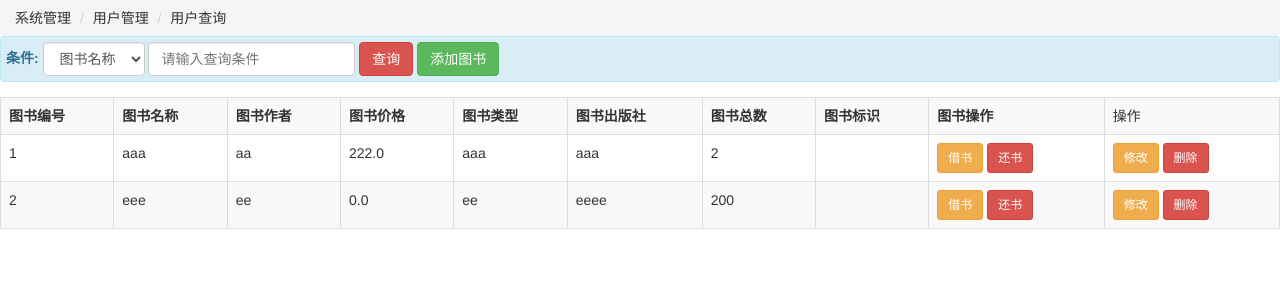
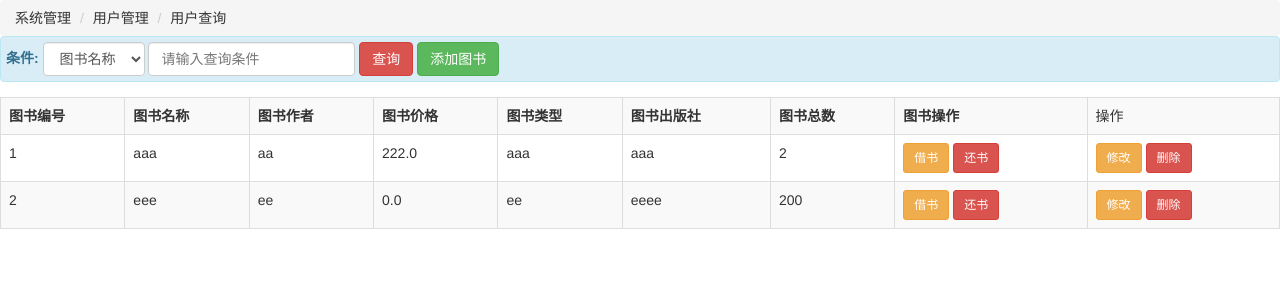
Before and after one commit to MRbie/book, a Java web app: page /system/book/repay in a window 1280 px wide. Shown: the top 300 px of the page. Run offline with Tomcat 11, a stand-in JSP engine, Linux system fonts and the light colour scheme; data comes from the database, SQL or seed files in the repository; data that the repository does not hold is empty; some libraries are stand-ins or nearby versions.

Commit message:
隐藏图书标识字段

```diff
--- a/WebContent/view/system/book/book_list.jsp
+++ b/WebContent/view/system/book/book_list.jsp
@@ -62,7 +62,7 @@
 					<th>图书类型</th>
 					<th>图书出版社</th>
 					<th>图书总数</th>
-					<th>图书标识</th>
+					<!-- <th>图书标识</th> -->
 					<th>图书操作</th>
 					<td>操作</td>
 				</tr>
@@ -76,7 +76,7 @@
 					<td>${list.bookType }</td>
 					<td>${list.bookPublish }</td>
 					<td>${list.bookSum }</td>
-					<td>${list.bookMark }</td>
+					<%-- <td>${list.bookMark }</td> --%>
 					<td>
 						<c:choose>
 							<c:when test="${list.bookSum  ==0}">
```
